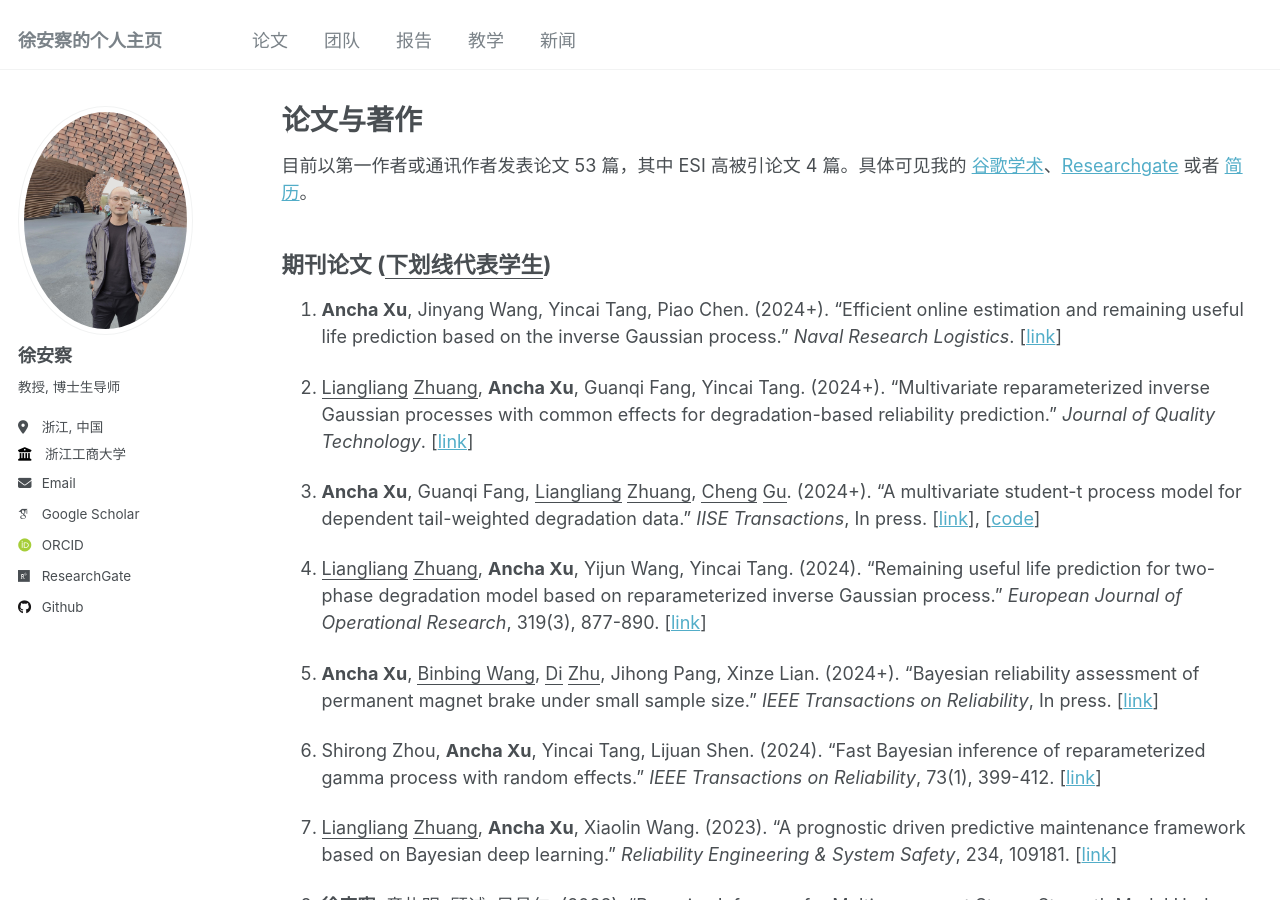
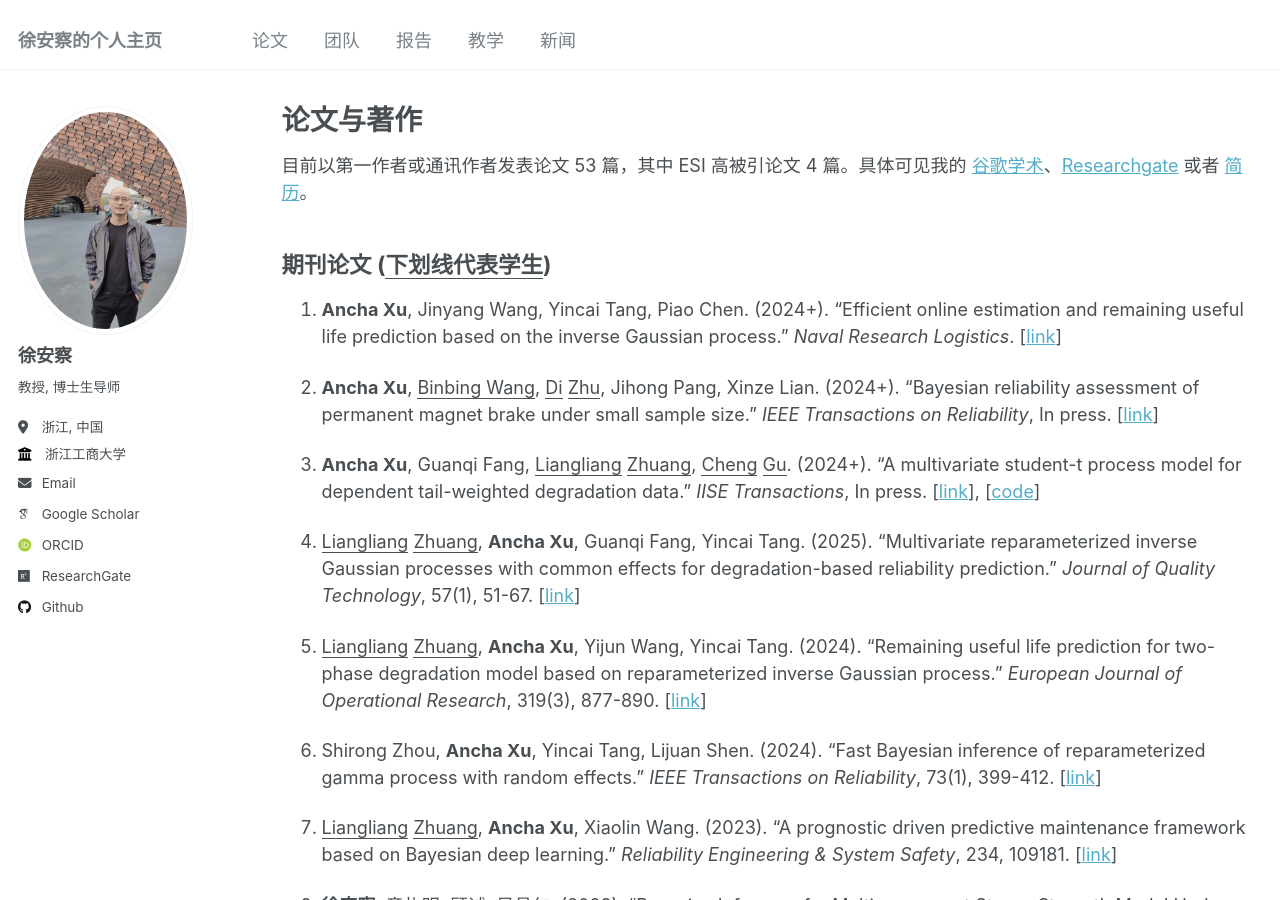
Before and after one commit to XU-ANCHA/XU-ANCHA.github.io, a Jekyll site: the page built from _pages/publications.md, in a window 1280 px wide and 900 px high. Built offline with Jekyll 4.4.1, drawn with Linux system fonts in a browser that asks for light colours; some web fonts are replaced.

Commit message:
Update publications.md

```diff
--- a/_pages/publications.md
+++ b/_pages/publications.md
@@ -12,13 +12,13 @@ author_profile: true
 
 1. **Ancha Xu**, Jinyang Wang, Yincai Tang, Piao Chen. (2024+). "Efficient online estimation and remaining useful life prediction based on the inverse Gaussian process." *Naval Research Logistics*. [<a href="https://doi.org/10.1002/nav.22226">link</a>]
 
-1. <u>Liangliang</u> <u>Zhuang</u>, **Ancha Xu**, Guanqi Fang, Yincai Tang. (2024+). "Multivariate reparameterized inverse Gaussian processes with common effects for degradation-based reliability prediction." *Journal of Quality Technology*. [<a href="https://doi.org/10.1080/00224065.2024.2402850">link</a>]
+1. **Ancha Xu**, <u>Binbing Wang</u>, <u>Di</u> <u>Zhu</u>, Jihong Pang, Xinze Lian. (2024+). "Bayesian reliability assessment of permanent magnet brake under small sample size." *IEEE Transactions on Reliability*, In press. [<a href="https://doi.org/10.1109/TR.2024.3381072">link</a>]
 
 1. **Ancha Xu**, Guanqi Fang, <u>Liangliang</u> <u>Zhuang</u>, <u>Cheng</u> <u>Gu</u>. (2024+). "A multivariate student-t process model for dependent tail-weighted degradation data." *IISE Transactions*, In press. [<a href="https://doi.org/10.1080/24725854.2024.2389538">link</a>], [<a href="https://github.com/liangliangzhuang/multi-student-t-code">code</a>]
 
+1. <u>Liangliang</u> <u>Zhuang</u>, **Ancha Xu**, Guanqi Fang, Yincai Tang. (2025). "Multivariate reparameterized inverse Gaussian processes with common effects for degradation-based reliability prediction." *Journal of Quality Technology*, 57(1), 51-67. [<a href="https://doi.org/10.1080/00224065.2024.2402850">link</a>]
+
 1. <u>Liangliang</u> <u>Zhuang</u>, **Ancha Xu**, Yijun Wang, Yincai Tang. (2024). "Remaining useful life prediction for two-phase degradation model based on reparameterized inverse Gaussian process." *European Journal of Operational Research*, 319(3), 877-890. [<a href="https://doi.org/10.1016/j.ejor.2024.06.032">link</a>]
-
-1. **Ancha Xu**, <u>Binbing Wang</u>, <u>Di</u> <u>Zhu</u>, Jihong Pang, Xinze Lian. (2024+). "Bayesian reliability assessment of permanent magnet brake under small sample size." *IEEE Transactions on Reliability*, In press. [<a href="https://doi.org/10.1109/TR.2024.3381072">link</a>]
 
 1. Shirong Zhou, **Ancha Xu**, Yincai Tang, Lijuan Shen. (2024). "Fast Bayesian inference of reparameterized gamma process with random effects." *IEEE Transactions on Reliability*, 73(1), 399-412. [<a href="https://doi.org/10.1109/TR.2023.3263940">link</a>]
 
```
